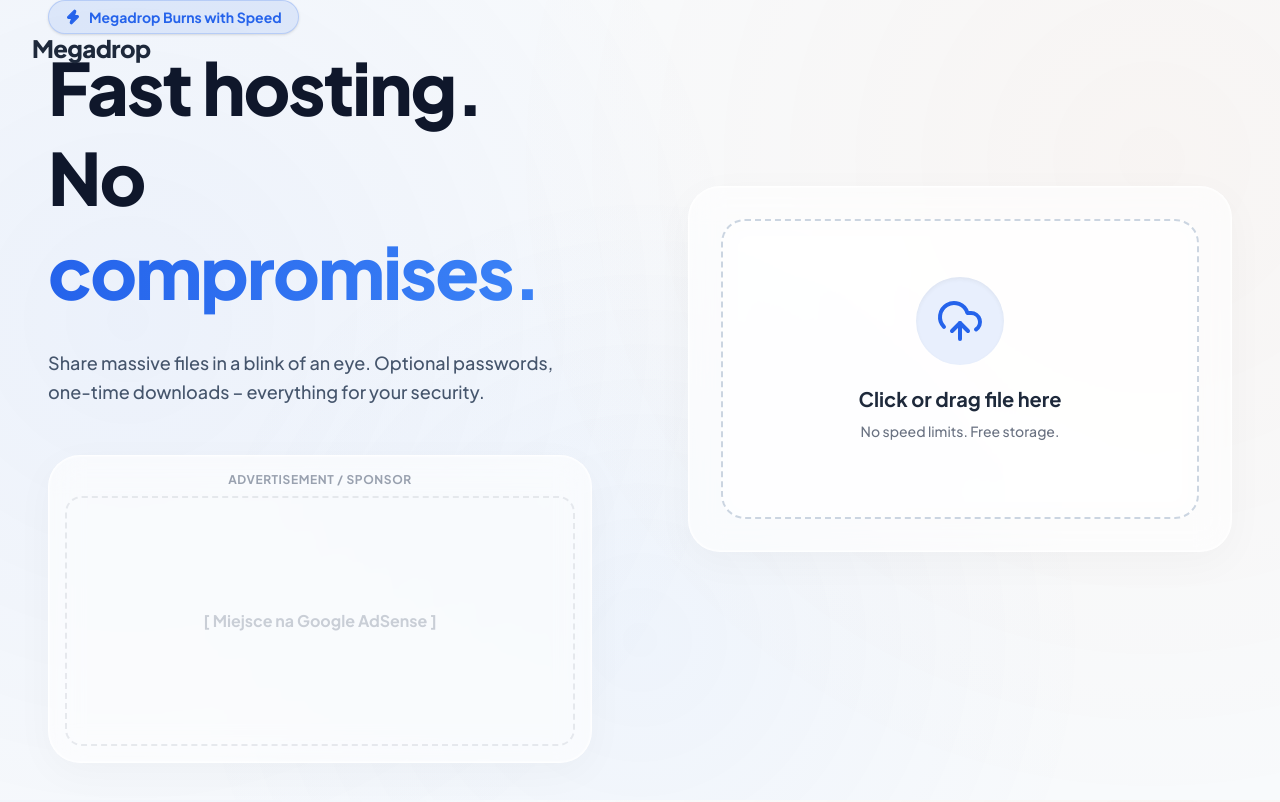
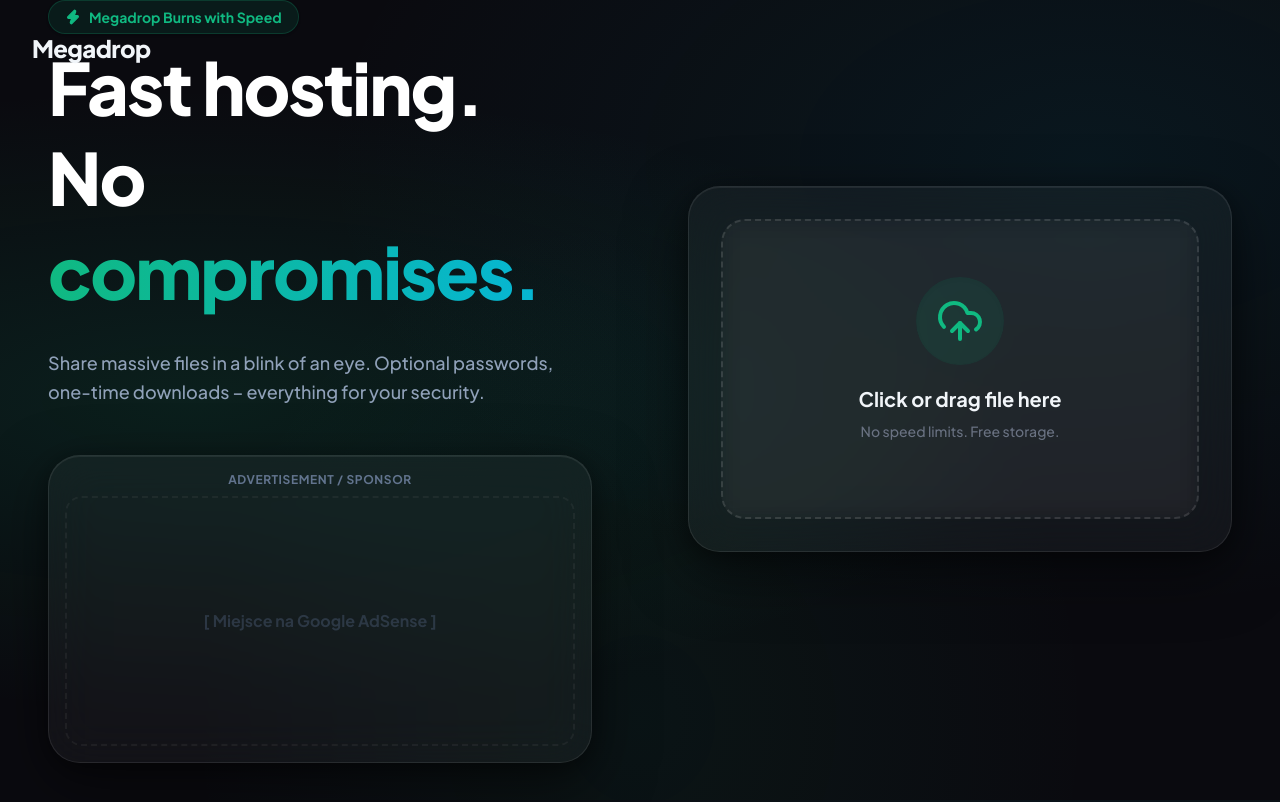
Before and after one commit to Redcatekkk/megadrop, a Next.js app: page /en in a window 1280 px wide. Shown: the top 802 px of the page. Built offline with nearby package versions, Linux system fonts and the light colour scheme.

Commit message:
feat(ui): dark forge redesign - emerald neon on deep dark background

```diff
--- a/src/app/[lang]/layout.tsx
+++ b/src/app/[lang]/layout.tsx
@@ -47,7 +47,7 @@
       <head>
         <script async src="https://pagead2.googlesyndication.com/pagead/js/adsbygoogle.js?client=ca-pub-5365099957491511" crossOrigin="anonymous"></script>
       </head>
-      <body className="min-h-full flex flex-col relative text-black">
+      <body className="min-h-full flex flex-col relative">
         <I18nProvider dictionary={dict}>
           <header className="absolute top-6 left-6 md:top-8 md:left-8 z-50">
             <Link href={`/${lang}`} className="flex items-center gap-2.5 font-black text-2xl tracking-tight text-foreground hover:opacity-80 transition-opacity group">
--- a/src/app/[lang]/page.tsx
+++ b/src/app/[lang]/page.tsx
@@ -152,7 +152,7 @@
           initial={{ opacity: 0, y: -5 }}
           animate={{ opacity: 1, y: 0 }}
           transition={{ delay: 0.1 }}
-          className="text-5xl md:text-6xl lg:text-7xl font-extrabold tracking-tight text-slate-900 leading-tight"
+          className="text-5xl md:text-6xl lg:text-7xl font-extrabold tracking-tight text-white leading-tight"
         >
           {dict.home.heroTitle1} <br className="hidden md:block" /> {dict.home.heroTitle2} <br className="hidden lg:block"/>
           <span className="text-gradient block mt-1">{dict.home.heroTitleHighlight}</span>
@@ -162,7 +162,7 @@
           initial={{ opacity: 0 }}
           animate={{ opacity: 1 }}
           transition={{ delay: 0.2 }}
-          className="text-slate-600 text-lg max-w-xl font-medium leading-relaxed"
+          className="text-slate-400 text-lg max-w-xl font-medium leading-relaxed"
         >
           {dict.home.heroDesc}
         </motion.p>
@@ -206,7 +206,7 @@
                     <p className="text-gray-600 font-medium">{dict.home.copyHelperText}</p>
                   </div>
 
-                  <div className="flex w-full overflow-hidden items-center pl-4 bg-secondary rounded-xl border border-gray-200 focus-within:border-primary focus-within:ring-2 ring-primary/20 transition-all">
+                  <div className="flex w-full overflow-hidden items-center pl-4 bg-white/5 rounded-xl border border-white/10 focus-within:border-primary focus-within:ring-2 ring-primary/20 transition-all">
                     <LinkIcon className="w-5 h-5 text-gray-500 shrink-0" />
                     <input
                       readOnly
@@ -217,14 +217,14 @@
                       onClick={copyToClipboard}
                       className={cn(
                         "h-full px-6 font-bold transition-colors m-1 rounded-lg",
-                        copied ? "bg-green-600 text-white" : "bg-primary text-white hover:bg-blue-700 hover:shadow-md hover:shadow-primary/20"
+                        copied ? "bg-green-600 text-white" : "bg-primary text-white hover:bg-emerald-600 hover:shadow-md hover:shadow-primary/20"
                       )}
                     >
                       {copied ? dict.home.copied : dict.home.copy}
                     </button>
                   </div>
 
-                  <button onClick={resetUpload} className="text-sm font-semibold text-gray-500 hover:text-black underline decoration-2 underline-offset-4 mt-2">
+                  <button onClick={resetUpload} className="text-sm font-semibold text-slate-400 hover:text-white underline decoration-2 underline-offset-4 mt-2">
                     {dict.home.uploadNext}
                   </button>
                 </motion.div>
@@ -255,7 +255,7 @@
                   className="flex flex-col items-center w-full z-20"
                 >
                   {/* KARTA PLIKU Z ENERGY BAREM */}
-                  <div className="flex items-center gap-4 w-full p-4 rounded-2xl bg-white border border-gray-200 shadow-sm relative overflow-hidden h-20">
+                  <div className="flex items-center gap-4 w-full p-4 rounded-2xl bg-white/5 border border-white/10 shadow-sm relative overflow-hidden h-20">
 
                     {/* Energy Bar (Pasek Progresu) */}
                     <motion.div
@@ -272,15 +272,15 @@
                       />
                     </motion.div>
 
-                    <div className="flex-shrink-0 p-3 bg-gray-100 rounded-xl relative z-10 transition-colors" style={isUploading ? { backgroundColor: 'white'} : {}}>
+                    <div className="flex-shrink-0 p-3 bg-white/10 rounded-xl relative z-10 transition-colors" style={isUploading ? { backgroundColor: 'rgba(255,255,255,0.08)'} : {}}>
                       <FileIcon className={cn("w-6 h-6", isUploading ? "text-primary" : "text-gray-500")} />
                     </div>
 
                     <div className="flex-1 min-w-0 relative z-10">
-                      <p className={cn("text-sm font-bold truncate transition-colors", isUploading ? "text-slate-900 drop-shadow-sm font-extrabold" : "text-foreground")}>
+                      <p className={cn("text-sm font-bold truncate transition-colors", isUploading ? "text-white drop-shadow-sm font-extrabold" : "text-foreground")}>
                         {file.name}
                       </p>
-                      <p className={cn("text-xs mt-0.5 font-bold transition-colors", isUploading ? "text-slate-800 drop-shadow-sm" : "text-gray-500")}>
+                      <p className={cn("text-xs mt-0.5 font-bold transition-colors", isUploading ? "text-white/70 drop-shadow-sm" : "text-gray-400")}>
                         {isUploading ? `${dict.home.uploadingFile} ${progress}%` : formatFileSize(file.size)}
                       </p>
                     </div>
@@ -288,7 +288,7 @@
                     {!isUploading && (
                       <button
                         onClick={() => setFile(null)}
-                        className="p-2 rounded-full hover:bg-gray-100 text-gray-400 hover:text-black transition-colors relative z-10"
+                        className="p-2 rounded-full hover:bg-white/10 text-gray-400 hover:text-white transition-colors relative z-10"
                       >
                         <X className="w-5 h-5" />
                       </button>
@@ -307,13 +307,13 @@
 
                         <label className={cn(
                           "flex flex-col gap-2 p-4 rounded-xl border-2 transition-all cursor-pointer h-full",
-                          hasPassword ? "border-primary bg-primary/5" : "border-gray-200 bg-white hover:border-gray-300"
+                          hasPassword ? "border-primary bg-primary/10" : "border-white/10 bg-white/5 hover:border-white/20"
                         )}>
                           <div className="flex items-start gap-3">
                             <input type="checkbox" checked={hasPassword} onChange={(e) => setHasPassword(e.target.checked)} className="mt-1 accent-primary w-4 h-4 cursor-pointer" />
                             <div>
-                              <p className="text-sm font-bold flex items-center gap-1.5 text-foreground"><Lock className="w-4 h-4 text-gray-600"/> {dict.home.secureWithPassword}</p>
-                              <p className="text-xs text-gray-500 mt-1 font-medium">{dict.home.passwordRequiredExt}</p>
+                              <p className="text-sm font-bold flex items-center gap-1.5 text-white"><Lock className="w-4 h-4 text-slate-400"/> {dict.home.secureWithPassword}</p>
+                              <p className="text-xs text-slate-400 mt-1 font-medium">{dict.home.passwordRequiredExt}</p>
                             </div>
                           </div>
                           {hasPassword && (
@@ -322,7 +322,7 @@
                               placeholder={dict.home.inputPasswordStrong}
                               value={password}
                               onChange={(e) => setPassword(e.target.value)}
-                              className="mt-3 w-full bg-secondary border border-gray-200 rounded-lg px-3 py-2 text-sm text-black focus:outline-none focus:border-primary focus:ring-1 ring-primary/50"
+                              className="mt-3 w-full bg-white/5 border border-white/10 rounded-lg px-3 py-2 text-sm text-white placeholder:text-slate-500 focus:outline-none focus:border-primary focus:ring-1 ring-primary/50"
                             />
                           )}
                         </label>
@@ -330,18 +330,18 @@
                         <div className="flex flex-col gap-4">
                           <label className={cn(
                             "flex items-start gap-3 p-4 rounded-xl border-2 transition-all cursor-pointer",
-                            isOneTime ? "border-red-500 bg-red-50" : "border-gray-200 bg-white hover:border-gray-300"
+                            isOneTime ? "border-red-500 bg-red-500/10" : "border-white/10 bg-white/5 hover:border-white/20"
                           )}>
                             <input type="checkbox" checked={isOneTime} onChange={(e) => setIsOneTime(e.target.checked)} className="mt-1 accent-red-500 w-4 h-4 cursor-pointer shrink-0" />
                             <div>
-                              <p className="text-sm font-bold flex items-center gap-1.5 text-foreground"><ShieldAlert className="w-4 h-4 text-red-500"/> {dict.home.bombFile}</p>
-                              <p className="text-xs text-gray-500 mt-1 font-medium">{dict.home.bombFileExt}</p>
+                              <p className="text-sm font-bold flex items-center gap-1.5 text-white"><ShieldAlert className="w-4 h-4 text-red-500"/> {dict.home.bombFile}</p>
+                              <p className="text-xs text-slate-400 mt-1 font-medium">{dict.home.bombFileExt}</p>
                             </div>
                           </label>
 
-                          <div className="flex flex-col gap-3 p-4 rounded-xl border-2 border-gray-200 bg-white transition-all">
-                            <div className="flex items-center gap-2 text-foreground font-bold text-sm mb-1">
-                              <Clock className="w-4 h-4 text-gray-500" />
+                          <div className="flex flex-col gap-3 p-4 rounded-xl border-2 border-white/10 bg-white/5 transition-all">
+                            <div className="flex items-center gap-2 text-white font-bold text-sm mb-1">
+                              <Clock className="w-4 h-4 text-slate-500" />
                               {dict.home.whenFileDie}
                             </div>
 
@@ -359,7 +359,7 @@
                                     "py-2.5 px-2 rounded-lg text-xs font-bold transition-all border outline-none",
                                     expiresInHours === opt.v
                                       ? "bg-primary border-primary text-white shadow-md shadow-primary/30 scale-[1.02]"
-                                      : "bg-gray-50 border-gray-200 hover:bg-gray-100 text-gray-600 hover:border-gray-300"
+                                      : "bg-white/5 border-white/10 hover:bg-white/10 text-slate-400 hover:border-white/20"
                                   )}
                                 >
                                   {opt.l}
@@ -371,7 +371,7 @@
 
                       </div>
 
-                      <button onClick={handleUpload} className="w-full mt-4 py-4 rounded-xl font-bold text-white text-lg bg-[#F97316] hover:bg-[#EA580C] focus:ring-4 focus:ring-[#F97316]/30 transition-all shadow-lg hover:shadow-[#F97316]/20 active:scale-[0.98]">
+                      <button onClick={handleUpload} className="w-full mt-4 py-4 rounded-xl font-bold text-white text-lg bg-primary hover:bg-emerald-600 focus:ring-4 focus:ring-primary/30 transition-all shadow-lg shadow-primary/20 hover:shadow-primary/30 active:scale-[0.98]">
                         {dict.home.uploadBtnAction}
                       </button>
                     </motion.div>
--- a/src/app/globals.css
+++ b/src/app/globals.css
@@ -20,17 +20,18 @@
 }
 
 :root {
-  --background: #F8FAFC;
-  --foreground: #1E293B;
-  --primary: #2563EB;
+  /* === DARK FORGE PALETTE === */
+  --background: #0A0A0F;
+  --foreground: #F1F5F9;
+  --primary: #10B981;          /* Emerald Neon */
   --primary-foreground: #ffffff;
-  --secondary: #EFF6FF;
-  --secondary-foreground: #1E3A8A;
-  --border: #E2E8F0;
+  --secondary: #111118;        /* Dark surface */
+  --secondary-foreground: #94A3B8;
+  --border: rgba(255, 255, 255, 0.08);
   --destructive: #ef4444;
   --destructive-foreground: #ffffff;
   --radius: 0.75rem;
-  --accent-cta: #F97316;
+  --accent-cta: #10B981;       /* Same as primary for A2 choice */
 }
 
 @layer base {
@@ -39,40 +40,47 @@
   }
   body {
     @apply bg-background text-foreground antialiased min-h-screen selection:bg-primary/30;
-    /* Delikatne plamy kolorów w tle (modern glassmorphism depth) */
+    /* Deep glowing orbs for glassmorphism depth */
     background-image:
-      radial-gradient(circle at 10% 40%, rgba(37, 99, 235, 0.06), transparent 50%),
-      radial-gradient(circle at 90% 20%, rgba(249, 115, 22, 0.04), transparent 50%),
-      radial-gradient(circle at 50% 80%, rgba(59, 130, 246, 0.05), transparent 50%);
+      radial-gradient(ellipse at 15% 50%, rgba(16, 185, 129, 0.12), transparent 55%),
+      radial-gradient(ellipse at 85% 20%, rgba(6, 182, 212, 0.08), transparent 50%),
+      radial-gradient(ellipse at 50% 90%, rgba(16, 185, 129, 0.06), transparent 50%);
   }
   html {
     @apply font-sans;
   }
 }
 
+/* === DARK GLASSMORPHISM === */
 .glass-panel {
-  background: rgba(255, 255, 255, 0.6);
-  backdrop-filter: blur(16px);
-  -webkit-backdrop-filter: blur(16px);
-  border: 1px solid rgba(255, 255, 255, 0.8);
-  box-shadow: 0 10px 40px rgba(0, 0, 0, 0.03), 0 2px 10px rgba(0, 0, 0, 0.01), inset 0 0 0 1px rgba(255, 255, 255, 0.4);
+  background: rgba(255, 255, 255, 0.04);
+  backdrop-filter: blur(24px);
+  -webkit-backdrop-filter: blur(24px);
+  border: 1px solid rgba(255, 255, 255, 0.09);
+  box-shadow:
+    0 20px 60px rgba(0, 0, 0, 0.5),
+    0 4px 20px rgba(0, 0, 0, 0.3),
+    inset 0 1px 0 rgba(255, 255, 255, 0.07);
 }
 
+/* === UPLOAD ZONE (Dark) === */
 .upload-zone {
-  background: rgba(255, 255, 255, 0.4);
-  border: 2px dashed #CBD5E1;
+  background: rgba(255, 255, 255, 0.02);
+  border: 2px dashed rgba(255, 255, 255, 0.12);
   transition: all 0.25s ease-in-out;
   backdrop-filter: blur(12px);
   -webkit-backdrop-filter: blur(12px);
 }
 
 .upload-zone:hover, .upload-zone.drag-active {
-  background: rgba(37, 99, 235, 0.02); /* bardzo jasny niebieski */
+  background: rgba(16, 185, 129, 0.04);
   border-color: var(--primary);
+  box-shadow: 0 0 0 4px rgba(16, 185, 129, 0.08);
 }
 
+/* === GRADIENT TEXT === */
 .text-gradient {
-  background: linear-gradient(to right, #2563EB, #3B82F6);
+  background: linear-gradient(to right, #10B981, #06B6D4);
   -webkit-background-clip: text;
   -webkit-text-fill-color: transparent;
   background-clip: text;
--- a/src/components/AdSpace.tsx
+++ b/src/components/AdSpace.tsx
@@ -63,10 +63,10 @@
 
   return (
     <div className={`w-full flex flex-col items-center justify-center glass-panel shadow-sm rounded-[2rem] p-4 min-h-[120px] overflow-hidden ${className}`}>
-      <span className="text-xs text-gray-400 font-bold mb-2 uppercase tracking-wider">{dict.adspace.sponsor}</span>
+      <span className="text-xs text-slate-500 font-bold mb-2 uppercase tracking-wider">{dict.adspace.sponsor}</span>
       <div className="w-full flex items-center justify-center relative min-h-[250px]">
         {/* Placeholder deweloperski widoczny na szaro jeśli AdSense nie wrzuci jeszcze iframe'a */}
-        <div className="absolute inset-0 flex items-center justify-center border-2 border-dashed border-gray-300 rounded-xl text-gray-400 font-bold z-0 opacity-50 pointer-events-none">
+        <div className="absolute inset-0 flex items-center justify-center border-2 border-dashed border-white/10 rounded-xl text-slate-600 font-bold z-0 opacity-50 pointer-events-none">
            [ Miejsce na Google AdSense ]
         </div>
         <ins
```
Also changed, not shown: src/app/[lang]/f/[id]/DownloadClientUI.tsx (+7 -7 lines).
